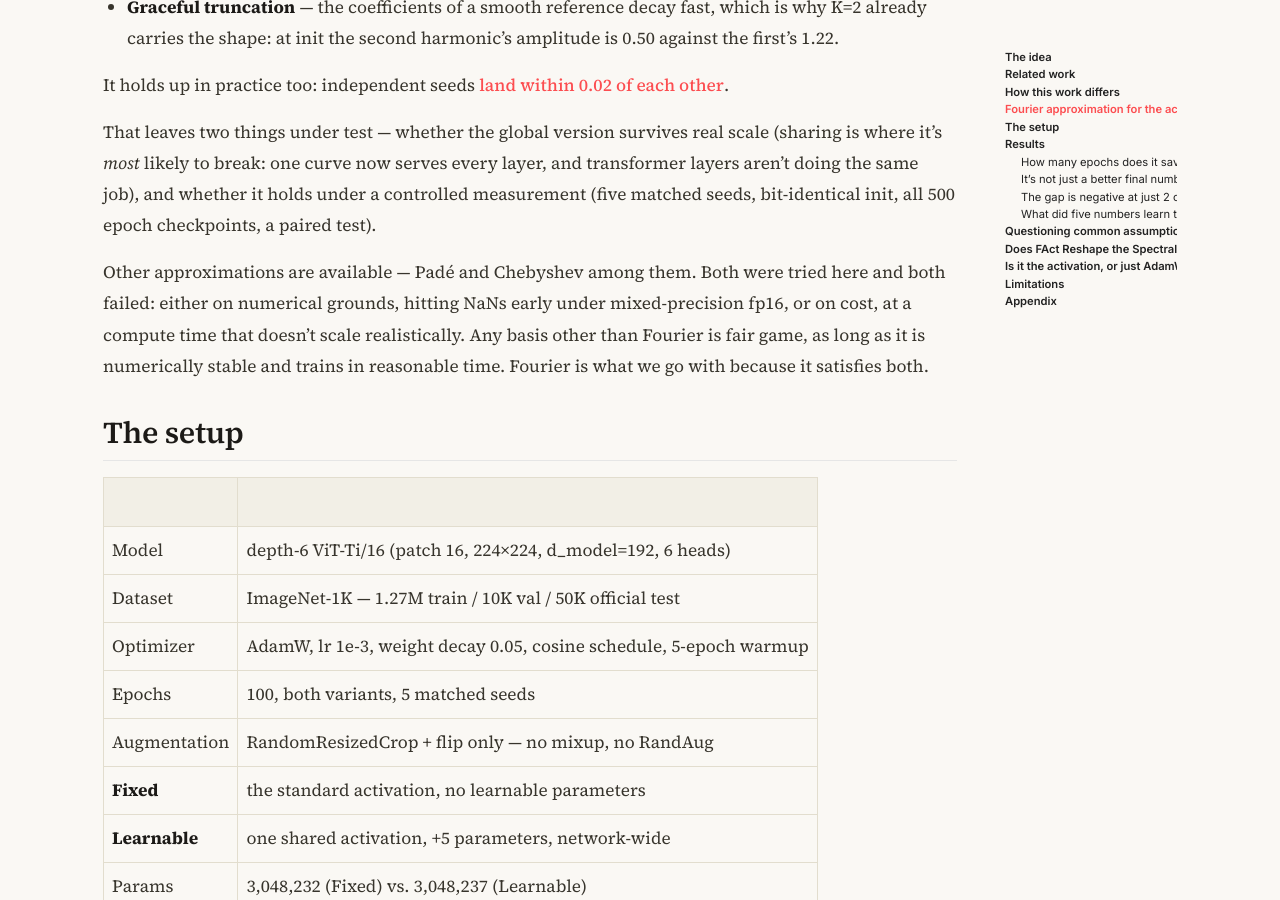
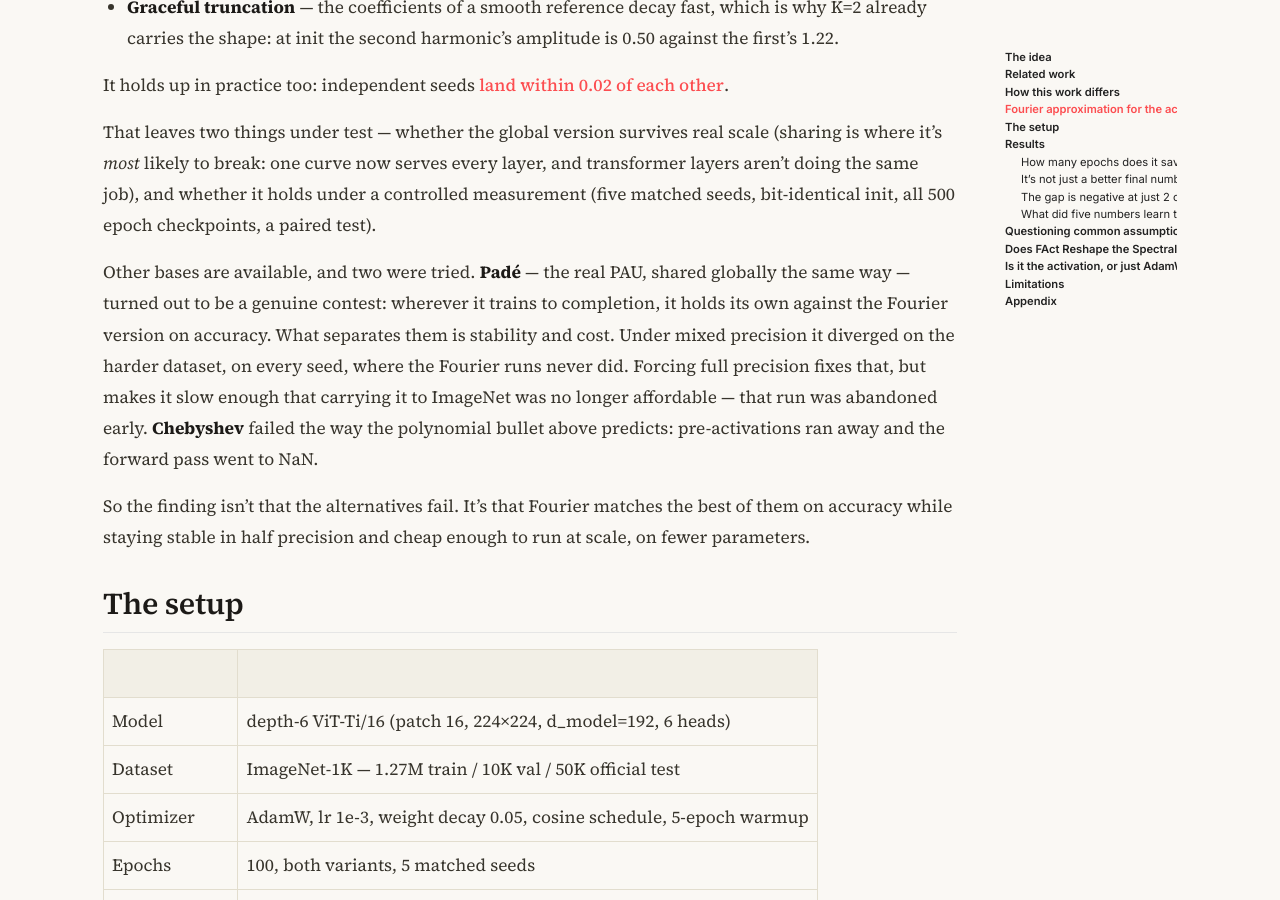
Before and after one commit to Arunprakash-A/Arunprakash-a.github.io, a Jekyll site: the page built from _posts/2026-08-11-learnable-activations-might-have-better-loss-landscape.md, in a window 1280 px wide and 900 px high, scrolled down 4999 px. Built offline with Jekyll 4.4.1, drawn with Linux system fonts in a browser that asks for light colours; nearby versions of some CDN libraries.

Commit message:
Correct the alternative-basis paragraph: Pade ties on accuracy, loses on stability and cost
Co-Authored-By: Claude Opus 5 <noreply@anthropic.com>

```diff
--- a/_posts/2026-08-11-learnable-activations-might-have-better-loss-landscape.md
+++ b/_posts/2026-08-11-learnable-activations-might-have-better-loss-landscape.md
@@ -161,12 +161,19 @@ every layer, and transformer layers aren't doing the same job), and whether
 it holds under a controlled measurement (five matched seeds, bit-identical
 init, all 500 epoch checkpoints, a paired test).
 
-Other approximations are available — Padé and Chebyshev among them. Both were
-tried here and both failed: either on numerical grounds, hitting NaNs early
-under mixed-precision fp16, or on cost, at a compute time that doesn't scale
-realistically. Any basis other than Fourier is fair game, as long as it is
-numerically stable and trains in reasonable time. Fourier is what we go with
-because it satisfies both.
+Other bases are available, and two were tried. **Padé** — the real PAU, shared
+globally the same way — turned out to be a genuine contest: wherever it trains
+to completion, it holds its own against the Fourier version on accuracy. What
+separates them is stability and cost. Under mixed precision it diverged on the
+harder dataset, on every seed, where the Fourier runs never did. Forcing full
+precision fixes that, but makes it slow enough that carrying it to ImageNet
+was no longer affordable — that run was abandoned early. **Chebyshev** failed
+the way the polynomial bullet above predicts: pre-activations ran away and the
+forward pass went to NaN.
+
+So the finding isn't that the alternatives fail. It's that Fourier matches the
+best of them on accuracy while staying stable in half precision and cheap
+enough to run at scale, on fewer parameters.
 
 ## The setup
 
```
